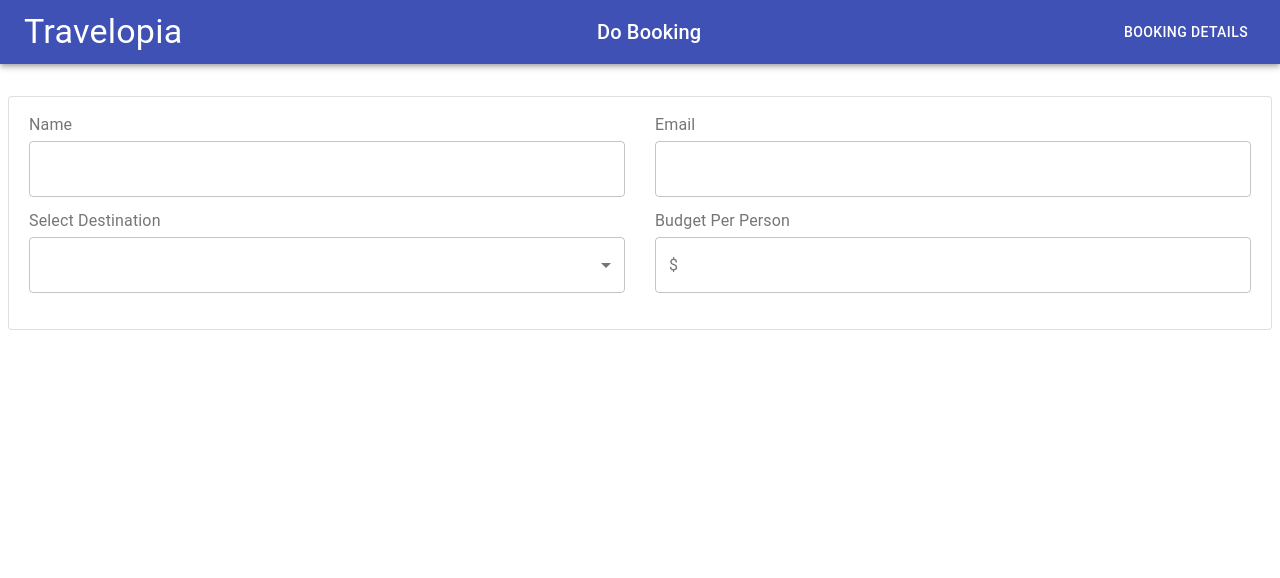
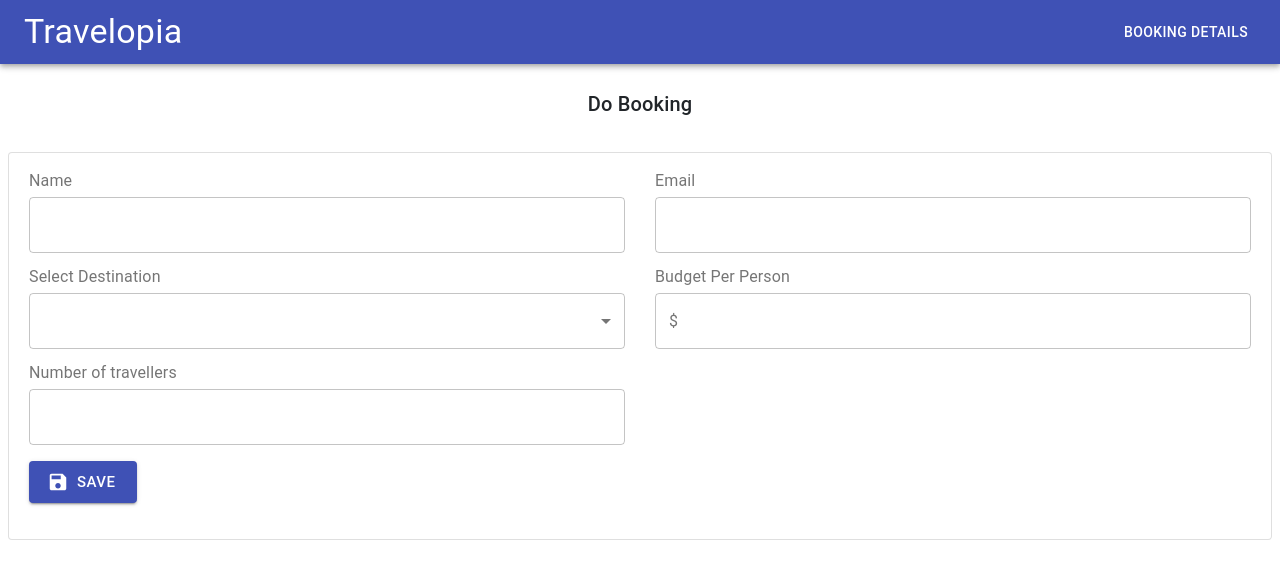
Before and after one commit to ksssr801/travelopia-app, a React (Create React App) app: page / in a window 1280 px wide. Shown: the top 578 px of the page. Built offline with nearby package versions, Linux system fonts and the light colour scheme.

Commit message:
form submission for booking

```diff
--- a/src/pages/Home.js
+++ b/src/pages/Home.js
@@ -7,7 +7,9 @@ import Button from "@material-ui/core/Button";
 import TextField from "@material-ui/core/TextField";
 import Select from "@material-ui/core/Select";
 import MenuItem from "@material-ui/core/MenuItem";
-import InputAdornment from '@material-ui/core/InputAdornment';
+import InputAdornment from "@material-ui/core/InputAdornment";
+import Icon from "@material-ui/core/Icon";
+import SaveIcon from "@material-ui/icons/Save";
 import FormControl from "@material-ui/core/FormControl";
 import InputLabel from "@material-ui/core/InputLabel";
 import Input from "@material-ui/core/Input";
@@ -20,11 +22,30 @@ import IconButton from "@material-ui/core/IconButton";
 import MenuIcon from "@material-ui/icons/Menu";
 
 class Home extends Component {
-  //   static contextType = ProductConsumer;
-  //   componentDidMount() {
-  //     // getModuleHeader(mainHeader=string/HTML, isHomeModule=Boolean, headerId=string)
-  //     this.context.getModuleHeader("Home", false, "home");
-  //   }
+  constructor(props) {
+    super(props);
+
+    this.state = {
+      name: "",
+      email: "",
+      destination: "",
+      budget: null,
+      travellersCount: null,
+    };
+  }
+
+  handleInputChange = (event) => {
+    let name = event.target.name;
+    let val = event.target.value;
+    this.setState({
+      [name]: val,
+    });
+  };
+
+  submitHandler = (event) => {
+    console.log("data : ", this.state);
+  };
+
   render() {
     return (
       <div className="" style={{ flexGrow: 1 }}>
@@ -34,40 +55,55 @@ class Home extends Component {
               Travelopia
             </Typography>
             <br />
-            <Typography variant="h6" className="" style={{ flexGrow: 1 }}>
-              Do Booking
-            </Typography>
             <Button color="inherit">Booking Details</Button>
           </Toolbar>
         </AppBar>
+        <br />
+        <Typography
+          variant="h6"
+          className="text-center"
+          style={{ flexGrow: 1 }}
+        >
+          Do Booking
+        </Typography>
         <br />
         <div className="p-2">
           <div className="card">
             <div className="card-body">
               <form className="row g-3">
-                <div class="col-md-6 mb-3">
+                <div className="col-md-6 mb-3">
                   <InputLabel id="demo-simple-select-label">Name</InputLabel>
                   <TextField
                     fullWidth
+                    name="name"
                     id="inputName"
-                    defaultValue=""
+                    defaultValue={this.state.name}
                     variant="outlined"
+                    onChange={this.handleInputChange}
                   />
                 </div>
-                <div class="col-md-6 mb-3">
+                <div className="col-md-6 mb-3">
                   <InputLabel id="demo-simple-select-label">Email</InputLabel>
                   <TextField
                     fullWidth
+                    name="email"
                     id="inputEmail"
-                    defaultValue=""
+                    defaultValue={this.state.email}
                     variant="outlined"
+                    onChange={this.handleInputChange}
                   />
                 </div>
                 <div className="col-md-6 mb-3">
-                  <InputLabel id="demo-simple-select-label">
+                  <InputLabel id="destinationOpt">
                     Select Destination
                   </InputLabel>
-                  <Select fullWidth variant="outlined">
+                  <Select
+                    fullWidth
+                    variant="outlined"
+                    name="destination"
+                    value={this.state.destination}
+                    onChange={this.handleInputChange}
+                  >
                     <MenuItem value="">
                       <em>None</em>
                     </MenuItem>
@@ -82,10 +118,41 @@ class Home extends Component {
                   </InputLabel>
                   <OutlinedInput
                     fullWidth
-                    id="outlined-adornment-amount"
-                    value=""
-                    startAdornment={<InputAdornment position="start">$</InputAdornment>}
+                    name="budget"
+                    type="number"
+                    id="inputEmail"
+                    defaultValue={this.state.budget}
+                    variant="outlined"
+                    startAdornment={
+                      <InputAdornment position="start">$</InputAdornment>
+                    }
+                    onChange={this.handleInputChange}
                   />
+                </div>
+                <div className="col-md-6 mb-3">
+                  <InputLabel id="demo-simple-select-label">
+                    Number of travellers
+                  </InputLabel>
+                  <TextField
+                    type="number"
+                    name="travellersCount"
+                    fullWidth
+                    id="inputTravellersCount"
+                    defaultValue={this.state.travellersCount}
+                    variant="outlined"
+                    onChange={this.handleInputChange}
+                  />
+                </div>
+                <div className="col-12 mb-3">
+                  <Button
+                    onClick={this.submitHandler}
+                    variant="contained"
+                    color="primary"
+                    size="large"
+                    startIcon={<SaveIcon />}
+                  >
+                    Save
+                  </Button>
                 </div>
               </form>
             </div>
@@ -93,15 +160,6 @@ class Home extends Component {
         </div>
         <br />
       </div>
-      //   <ProductConsumer>
-      //     {(props) => {
-      //       return (
-      //         <div>
-      //           <h1>Home</h1>
-      //         </div>
-      //       );
-      //     }}
-      //   </ProductConsumer>
     );
   }
 }
```
